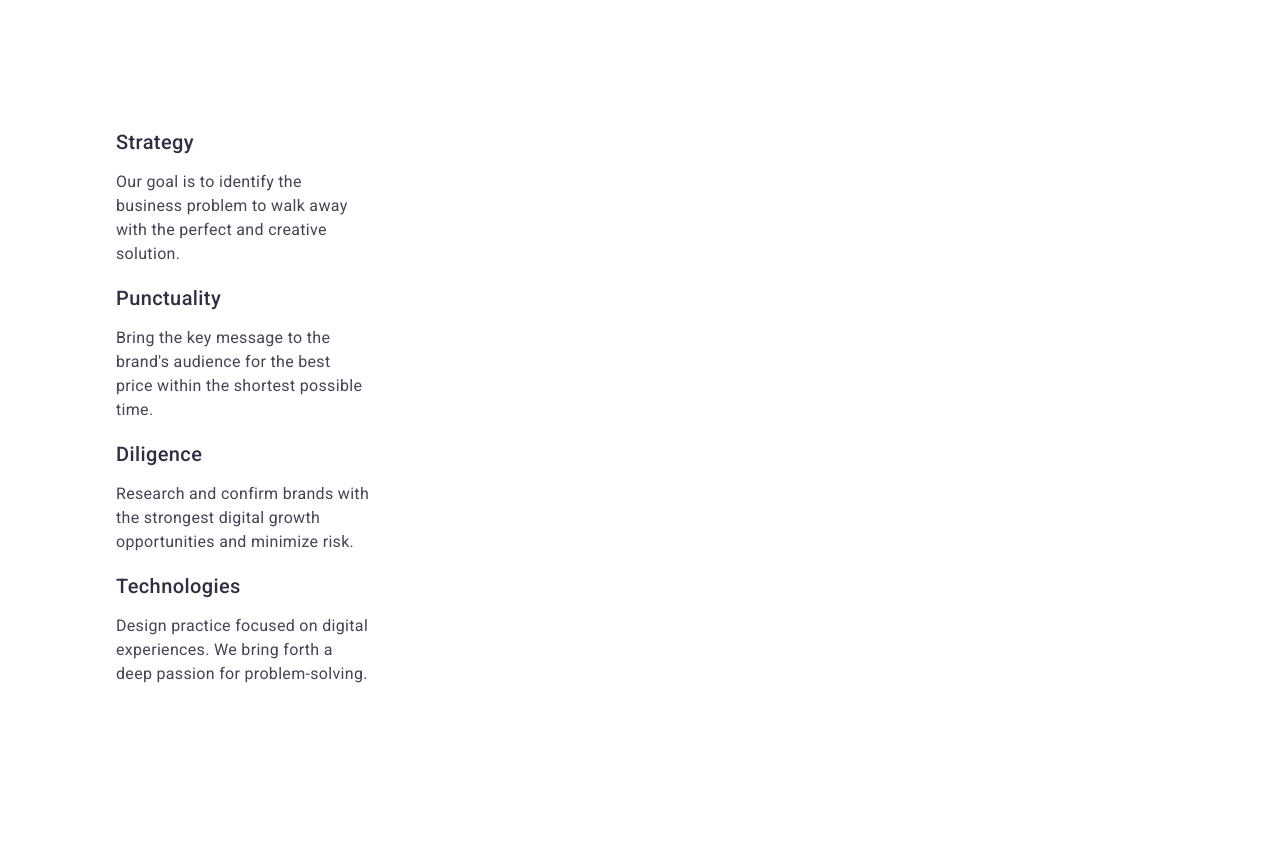
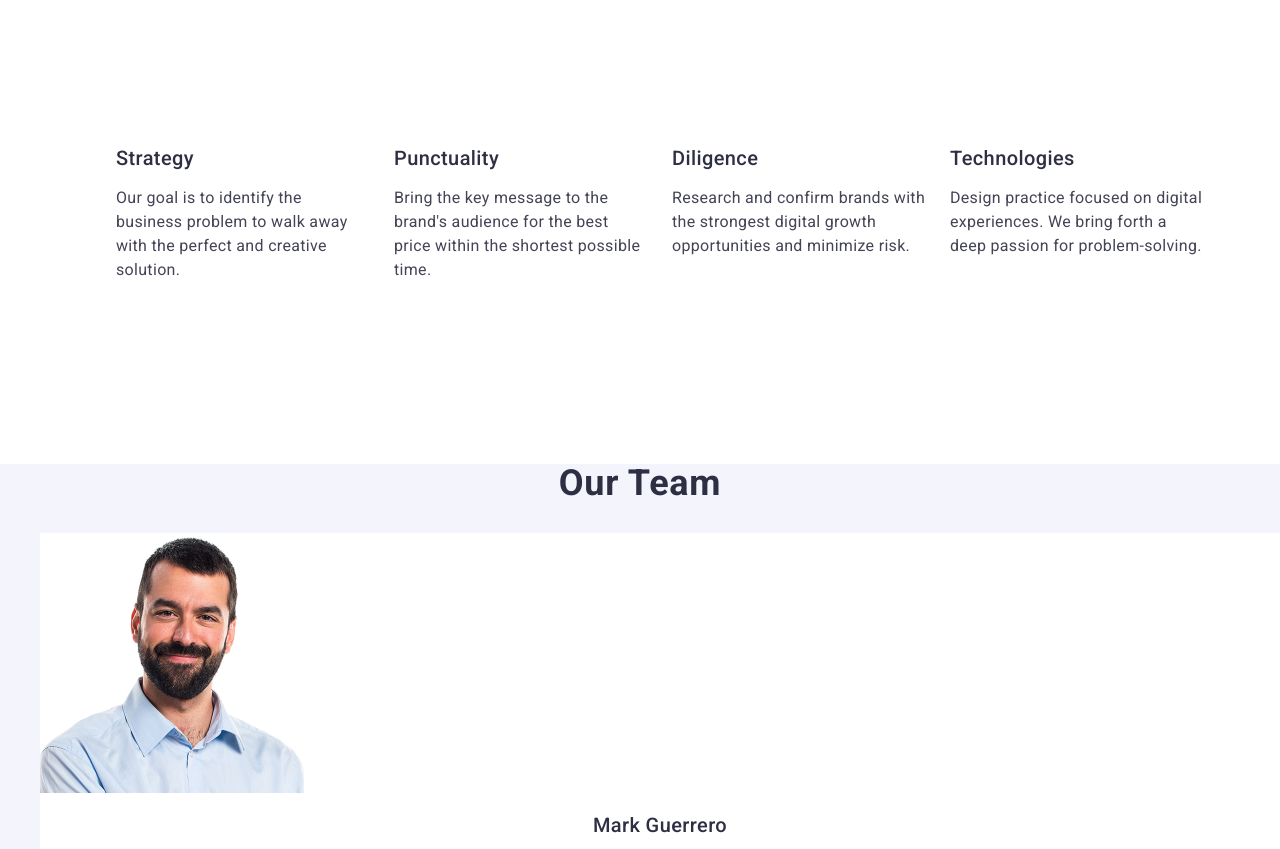
Before and after one commit to viktoriamhlv24-a11y/goit-markup-hw-03, a plain HTML site: page index.html in a window 1280 px wide. Shown: the part 760-1609 px from the top of the page. Drawn offline with nearby package versions, Linux system fonts and the light colour scheme.

Commit message:
add change

```diff
--- a/css/styles.css
+++ b/css/styles.css
@@ -152,7 +152,7 @@ img {
   overflow: hidden;
 }
 
-.advantages-nav {
+.advantages-list {
   display: flex;
   gap: 24px;
 }
```
